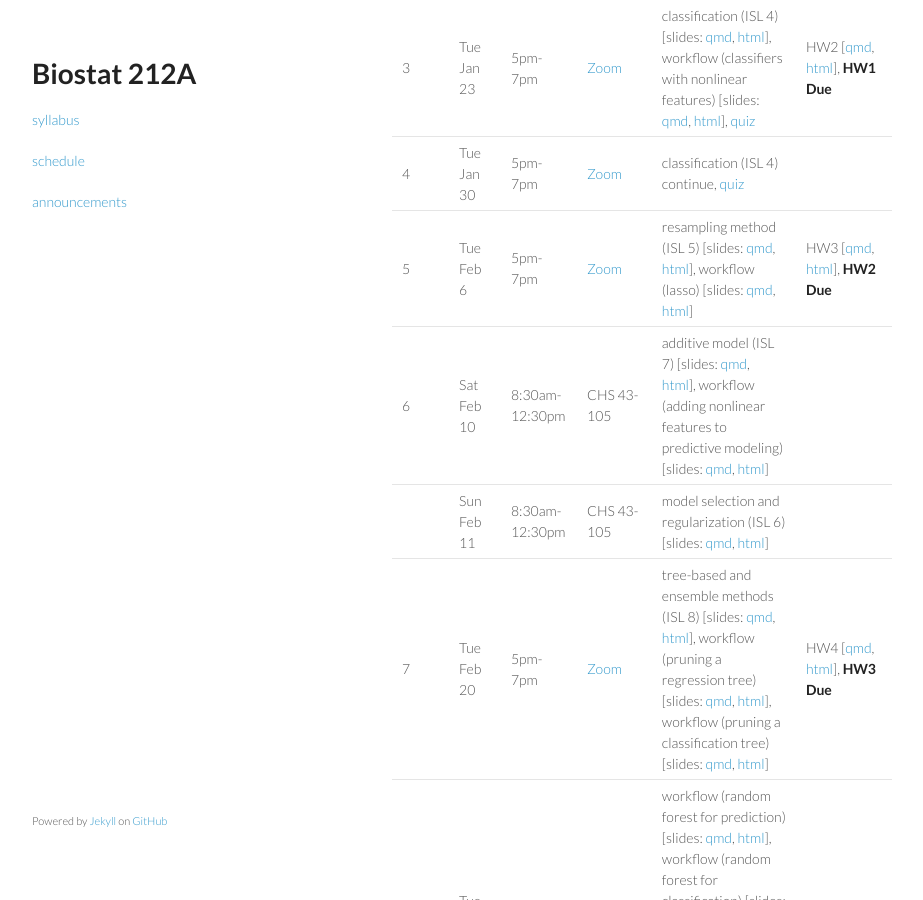
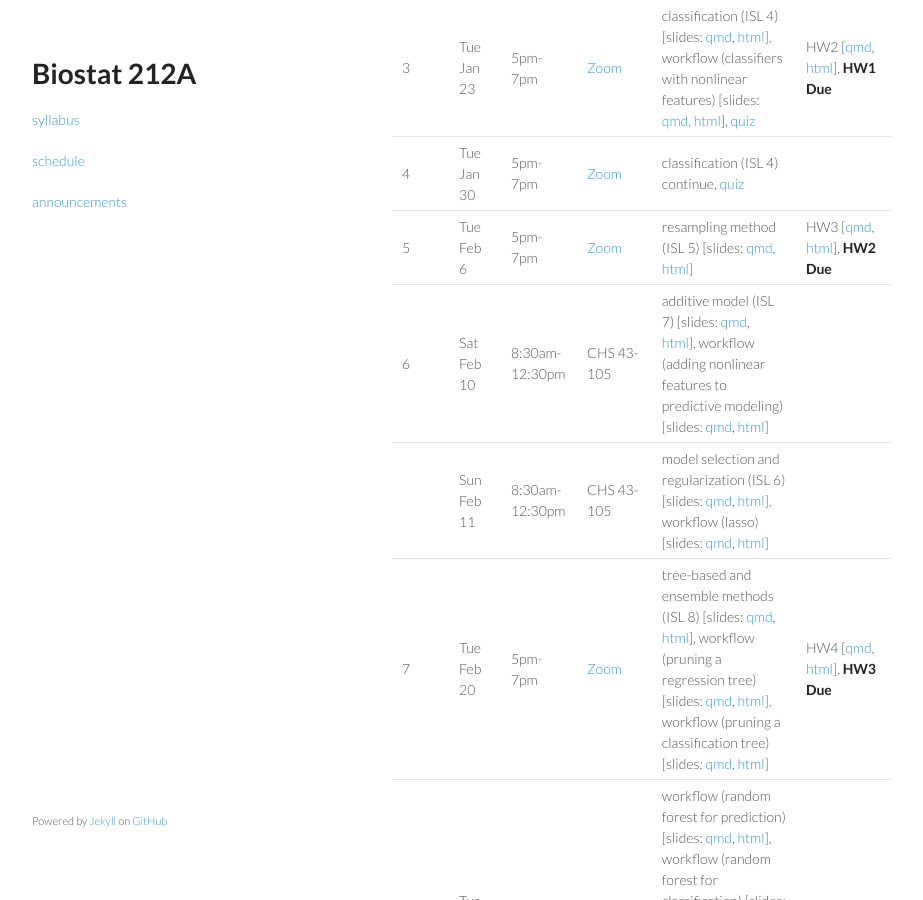
Before and after one commit to ucla-biostat-212a/2024winter, a Jekyll site: the page built from schedule/schedule.md, in a window 1280 px wide and 900 px high, scrolled down 1013 px. Shown: the whole window, without its empty margins (178-1101 px from the left). Built offline with Jekyll 4.4.1, drawn with Linux system fonts in a browser that asks for light colours.

```diff
--- a/schedule/schedule.md
+++ b/schedule/schedule.md
@@ -37,9 +37,9 @@ Books:
 | 2    | Tue Jan 16 | 5pm-7pm        | [Zoom](https://ucla.zoom.us/j/95767445277) | linear regression (ISL 3) review and lab                                                                                                                                                                                                                                                                                                                                                                                                                                                                                                                                                                                                                                                                                                                                                                                                                                                                         |                                                                                                                                               |
 | 3    | Tue Jan 23 | 5pm-7pm        | [Zoom](https://ucla.zoom.us/j/95767445277) | classification (ISL 4) \[slides: [qmd](https://raw.githubusercontent.com/ucla-biostat-212a/2024winter/master/slides/04-classification/classification.qmd), [html](../slides/04-classification/classification.html)\], workflow (classifiers with nonlinear features) \[slides: [qmd](https://raw.githubusercontent.com/ucla-biostat-212a/2024winter/master/slides/04-classification/workflow_classifier_bs.qmd), [html](../slides/04-classification/workflow_classifier_bs.html)\], [quiz](../slides/04-classification/quiz.html)                                                                                                                                                                                                                                                                                                                                                                                | HW2 \[[qmd](https://raw.githubusercontent.com/ucla-biostat-212a/2024winter/master/hw/hw2/hw2.qmd), [html](../hw/hw2/hw2.html)\], **HW1 Due**  |
 | 4    | Tue Jan 30 | 5pm-7pm        | [Zoom](https://ucla.zoom.us/j/95767445277) | classification (ISL 4) continue, [quiz](../slides/04-classification/quiz-13024.html)                                                                                                                                                                                                                                                                                                                                                                                                                                                                                                                                                                                                                                                                                                                                                                                                                                                                        |                                                                                                                                               |
-| 5    | Tue Feb 6  | 5pm-7pm        | [Zoom](https://ucla.zoom.us/j/95767445277) | resampling method (ISL 5) \[slides: [qmd](https://raw.githubusercontent.com/ucla-biostat-212a/2024winter/master/slides/05-resampling/resampling.qmd), [html](../slides/05-resampling/resampling.html)\], workflow (lasso) \[slides: [qmd](https://raw.githubusercontent.com/ucla-biostat-212a/2024winter/master/slides/06-modelselection/workflow_lasso.qmd), [html](../slides/06-modelselection/workflow_lasso.html)\]                                                                                                                                                                                                                                                                                                                                                                                                                                                                                          | HW3 \[[qmd](https://raw.githubusercontent.com/ucla-biostat-212a/2024winter/master/hw/hw3/hw3.qmd), [html](../hw/hw3/hw3.html)\], **HW2 Due**  |
+| 5    | Tue Feb 6  | 5pm-7pm        | [Zoom](https://ucla.zoom.us/j/95767445277) | resampling method (ISL 5) \[slides: [qmd](https://raw.githubusercontent.com/ucla-biostat-212a/2024winter/master/slides/05-resampling/resampling.qmd), [html](../slides/05-resampling/resampling.html)\]                                                                                                                                                                                                                                                                                                                                                                                                                                                                                         | HW3 \[[qmd](https://raw.githubusercontent.com/ucla-biostat-212a/2024winter/master/hw/hw3/hw3.qmd), [html](../hw/hw3/hw3.html)\], **HW2 Due**  |
 | 6    | Sat Feb 10 | 8:30am-12:30pm | CHS 43-105                                 | additive model (ISL 7) \[slides: [qmd](https://raw.githubusercontent.com/ucla-biostat-212a/2024winter/master/slides/07-nonlinear/nonlinear.qmd), [html](../slides/07-nonlinear/nonlinear.html)\], workflow (adding nonlinear features to predictive modeling) \[slides: [qmd](https://raw.githubusercontent.com/ucla-biostat-212a/2024winter/master/slides/07-nonlinear/workflow_bs.qmd), [html](../slides/07-nonlinear/workflow_bs.html)\]                                                                                                                                                                                                                                                                                                                                                                                                                                                                      |                                                                                                                                               |
-|      | Sun Feb 11 | 8:30am-12:30pm | CHS 43-105                                 | model selection and regularization (ISL 6) \[slides: [qmd](https://raw.githubusercontent.com/ucla-biostat-212a/2024winter/master/slides/06-modelselection/modelselection.qmd), [html](../slides/06-modelselection/modelselection.html)\]                                                                                                                                                                                                                                                                                                                                                                                                                                                                                                                                                                                                                                                                         |                                                                                                                                               |
+|      | Sun Feb 11 | 8:30am-12:30pm | CHS 43-105                                 | model selection and regularization (ISL 6) \[slides: [qmd](https://raw.githubusercontent.com/ucla-biostat-212a/2024winter/master/slides/06-modelselection/modelselection.qmd), [html](../slides/06-modelselection/modelselection.html)\], workflow (lasso) \[slides: [qmd](https://raw.githubusercontent.com/ucla-biostat-212a/2024winter/master/slides/06-modelselection/workflow_lasso.qmd), [html](../slides/06-modelselection/workflow_lasso.html)\]                                                                                                                                                                                                                                                                                                                                                                                                                                                                                                                                                                                                                                                                         |                                                                                                                                               |
 | 7    | Tue Feb 20 | 5pm-7pm        | [Zoom](https://ucla.zoom.us/j/95767445277) | tree-based and ensemble methods (ISL 8) \[slides: [qmd](https://raw.githubusercontent.com/ucla-biostat-212a/2024winter/master/slides/08-tree/tree.qmd), [html](../slides/08-tree/tree.html)\], workflow (pruning a regression tree) \[slides: [qmd](https://raw.githubusercontent.com/ucla-biostat-212a/2024winter/master/slides/08-tree/workflow_regtree.qmd), [html](../slides/08-tree/workflow_regtree.html)\], workflow (pruning a classification tree) \[slides: [qmd](https://raw.githubusercontent.com/ucla-biostat-212a/2024winter/master/slides/08-tree/workflow_classtree.qmd), [html](../slides/08-tree/workflow_classtree.html)\]                                                                                                                                                                                                                                                                    | HW4 \[[qmd](https://raw.githubusercontent.com/ucla-biostat-212a/2024winter/master/hw/hw4/hw4.qmd), [html](../hw/hw4/hw4.html)\], **HW3 Due**  |
 | 8    | Tue Feb 27 | 5pm-7pm        | [Zoom](https://ucla.zoom.us/j/95767445277) | workflow (random forest for prediction) \[slides: [qmd](https://raw.githubusercontent.com/ucla-biostat-212a/2024winter/master/slides/08-tree/workflow_rf_reg.qmd), [html](../slides/08-tree/workflow_rf_reg.html)\], workflow (random forest for classification) \[slides: [qmd](https://raw.githubusercontent.com/ucla-biostat-212a/2024winter/master/slides/08-tree/workflow_rf_class.qmd), [html](../slides/08-tree/workflow_rf_class.html)\], workflow (boosting for prediction) \[slides: [qmd](https://raw.githubusercontent.com/ucla-biostat-212a/2024winter/master/slides/08-tree/workflow_boosting_reg.qmd), [html](../slides/08-tree/workflow_boosting_reg.html)\], workflow (boosting for classification) \[slides: [qmd](https://raw.githubusercontent.com/ucla-biostat-212a/2024winter/master/slides/08-tree/workflow_boosting_class.qmd), [html](../slides/08-tree/workflow_boosting_class.html)\] |                                                                                                                                               |
 | 9    | Tue Mar 5  | 5pm-7pm        | [Zoom](https://ucla.zoom.us/j/95767445277) | workflow (random forest for prediction) \[slides: [qmd](https://raw.githubusercontent.com/ucla-biostat-212a/2024winter/master/slides/08-tree/workflow_rf_reg.qmd), [html](../slides/08-tree/workflow_rf_reg.html)\], workflow (random forest for classification) \[slides: [qmd](https://raw.githubusercontent.com/ucla-biostat-212a/2024winter/master/slides/08-tree/workflow_rf_class.qmd), [html](../slides/08-tree/workflow_rf_class.html)\], workflow (boosting for prediction) \[slides: [qmd](https://raw.githubusercontent.com/ucla-biostat-212a/2024winter/master/slides/08-tree/workflow_boosting_reg.qmd), [html](../slides/08-tree/workflow_boosting_reg.html)\], workflow (boosting for classification) \[slides: [qmd](https://raw.githubusercontent.com/ucla-biostat-212a/2024winter/master/slides/08-tree/workflow_boosting_class.qmd), [html](../slides/08-tree/workflow_boosting_class.html)\] | HW5 \[[qmd](https://raw.githubusercontent.com/ucla-biostat-212a/2024winter/master/hw/hw6/hw6.qmd), [html](../hw/hw6/hw6.html)\] , **HW4 Due** |
```
